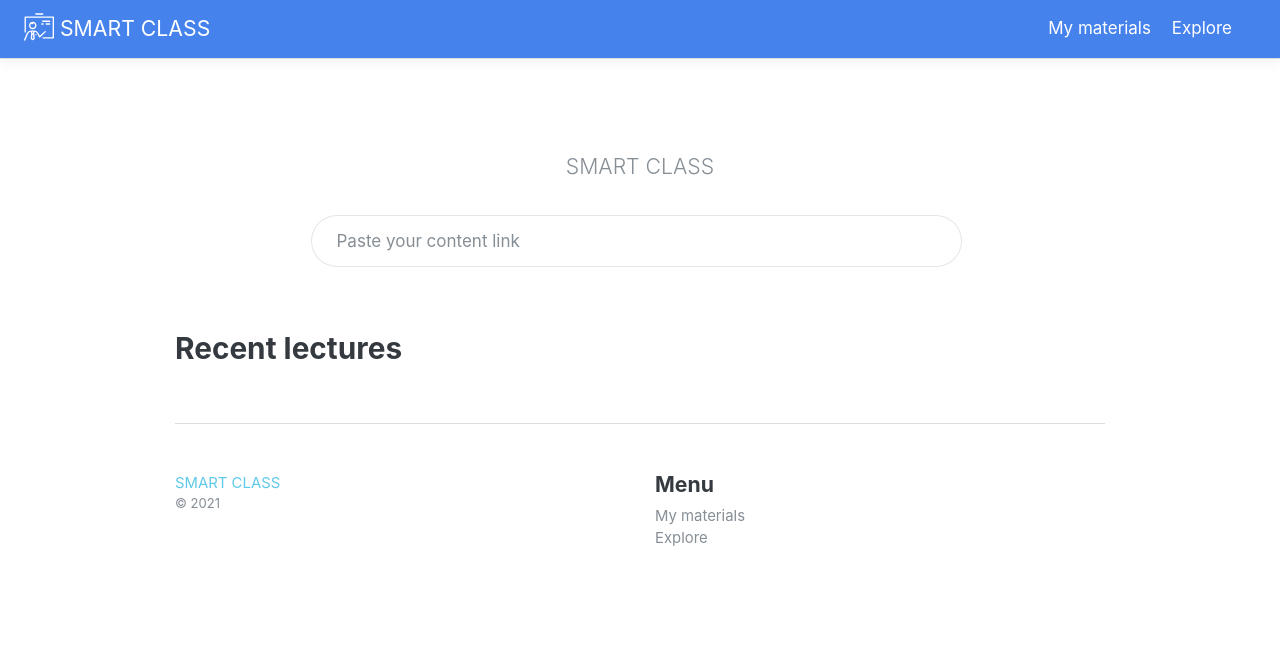
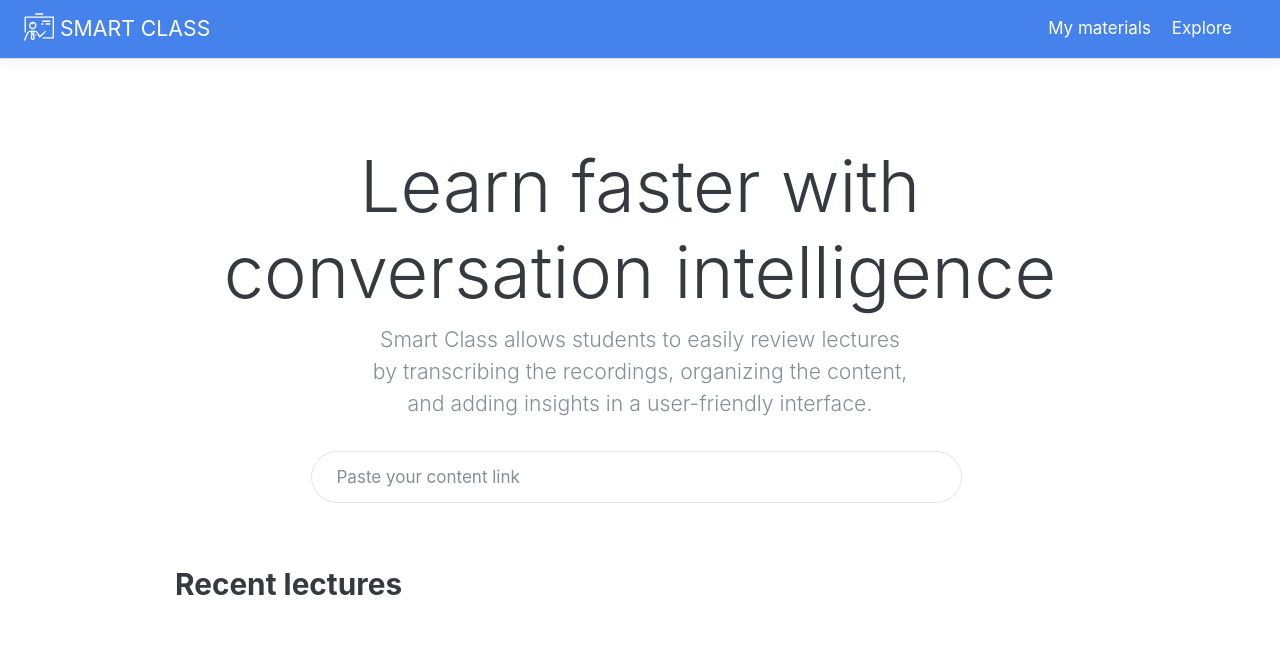
Before and after one commit to gzomer/smartclass, a Flask app: page / in a window 1280 px wide. Shown: the top 659 px of the page. Before the commit the page ends 546 px from the top, so only its background shows below. Run offline with Flask 2, Linux system fonts and the light colour scheme; data that the repository does not hold is empty; some libraries are stand-ins or nearby versions.

Commit message:
Improve home text

```diff
--- a/templates/home.html
+++ b/templates/home.html
@@ -19,8 +19,10 @@
 <div class="container">
 	<div class="row">
 		<div class="col text-center my-5">
-			<h1 class="display-3"> </h1>
-			<p class="lead text-center" style="display:inline-block;max-width: 500px">[[app_name]]</p>
+			<h1 class="display-3">Learn faster with <br>conversation intelligence</h1>
+			<p class="lead text-center" style="display:inline-block; max-width: 550px">
+				[[app_name | title]] allows students to easily review lectures by transcribing the recordings, organizing the content, and adding insights in a user-friendly interface.
+			</p>
 			<form class="form-inline mt-3 justify-content-center" method="GET" action="/add">
 				<input autocomplete="off" name="url" style="width:70%;padding:25px;border-radius:100px;" class="form-control mr-sm-2" type="search" placeholder="Paste your content link">
 			</form>
```
